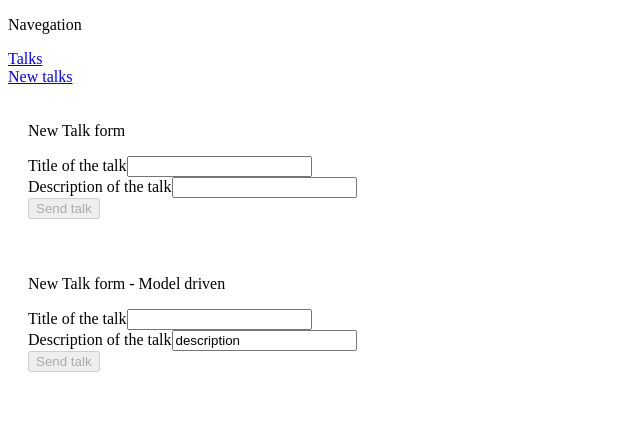
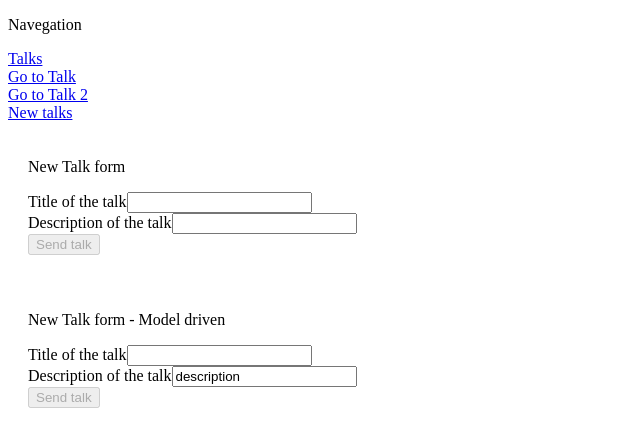
Before and after one commit to talthiagolopes/learning-angular, an Angular app in the folder angular-base-agenda/: page /new-talk in a window 1280 px wide. Shown: the top 446 px of the page, without its empty margins (0-640 px from the left). Built offline with nearby package versions, Linux system fonts and the light colour scheme.

Commit message:
Routing with parameters

```diff
--- a/angular-base-agenda/src/app/app.component.html
+++ b/angular-base-agenda/src/app/app.component.html
@@ -2,9 +2,11 @@
 <p>Navegation</p>
 
 <a routerLink="/talks" routerLinkActive="active">Talks</a>
-
 <br/>
-
+<a routerLink="/talks/2" routerLinkActive="active">Go to Talk</a>
+<br/>
+<a [routerLink]="['/talks/', 2]" routerLinkActive="active">Go to Talk 2</a>
+<br/>
 <a routerLink="/new-talk" routerLinkActive="active">New talks</a>
 
 <br/>
--- a/angular-base-agenda/src/app/app.module.ts
+++ b/angular-base-agenda/src/app/app.module.ts
@@ -12,6 +12,7 @@ import { HttpClientModule } from '@angular/common/http';
 
 const appRoutes: Routes = [
   {path: 'talks', component: TalksComponent},
+  {path: 'talks/:id', component: TalkComponent},
   {path: 'new-talk', component: NewTalkComponent}
 ];
 
--- a/angular-base-agenda/src/app/talk/talk.component.ts
+++ b/angular-base-agenda/src/app/talk/talk.component.ts
@@ -1,4 +1,5 @@
 import { Component, EventEmitter, Input, OnInit, Output } from '@angular/core';
+import { ActivatedRoute } from '@angular/router';
 
 @Component({
   selector: 'app-talk',
@@ -16,7 +17,9 @@ export class TalkComponent implements OnInit {
     'padding': '10px'
   }
 
-  constructor() { }
+  constructor(private activatedRoute: ActivatedRoute) {
+    activatedRoute.params.subscribe(params => console.log(params.id))
+  }
 
   ngOnInit(): void {
   }
--- a/angular-base-agenda/src/app/talks/talks.component.ts
+++ b/angular-base-agenda/src/app/talks/talks.component.ts
@@ -1,6 +1,7 @@
 import { HttpClient } from '@angular/common/http';
 import { TalksService } from './talks.service';
 import { Component, ElementRef, OnInit, ViewChild } from '@angular/core';
+import { Router } from '@angular/router';
 
 @Component({
   selector: 'app-talks',
@@ -11,7 +12,7 @@ export class TalksComponent implements OnInit {
 
   talks: Array<any> = [];
 
-  constructor(private talksService: TalksService) {
+  constructor(private talksService: TalksService, private router: Router) {
     //this.talks = talksService.getAllTalks();
 
     talksService.getAllTalksOnline()
@@ -25,6 +26,7 @@ export class TalksComponent implements OnInit {
 
   log(talk: any) {
     console.log('selected from talk component (Child): ',talk)
+    this.router.navigate(['talks', talk.title])
   }
 
 }
```
